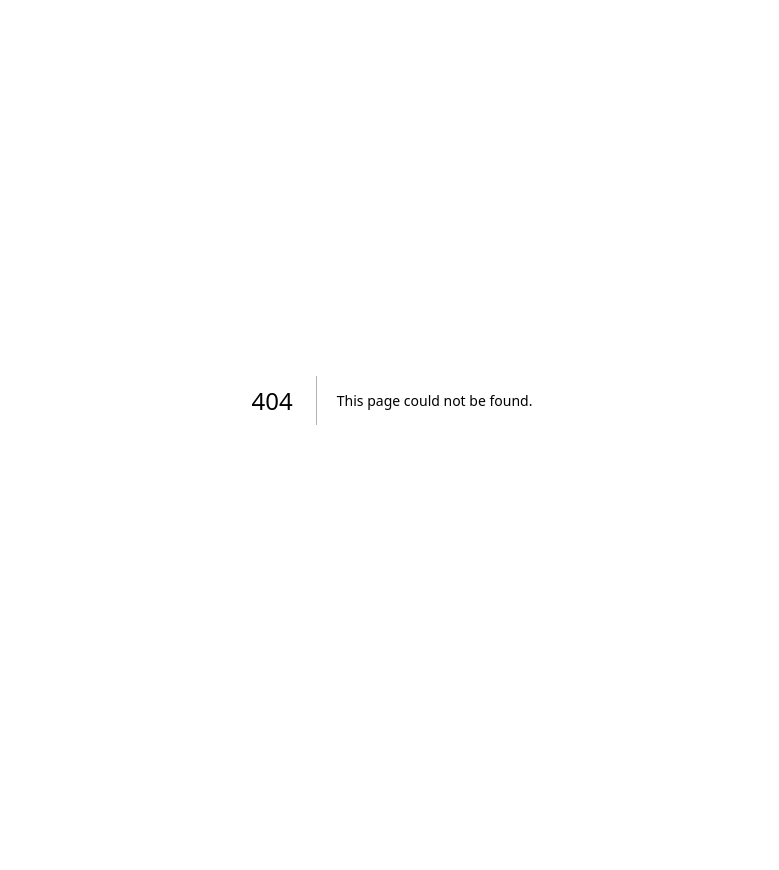
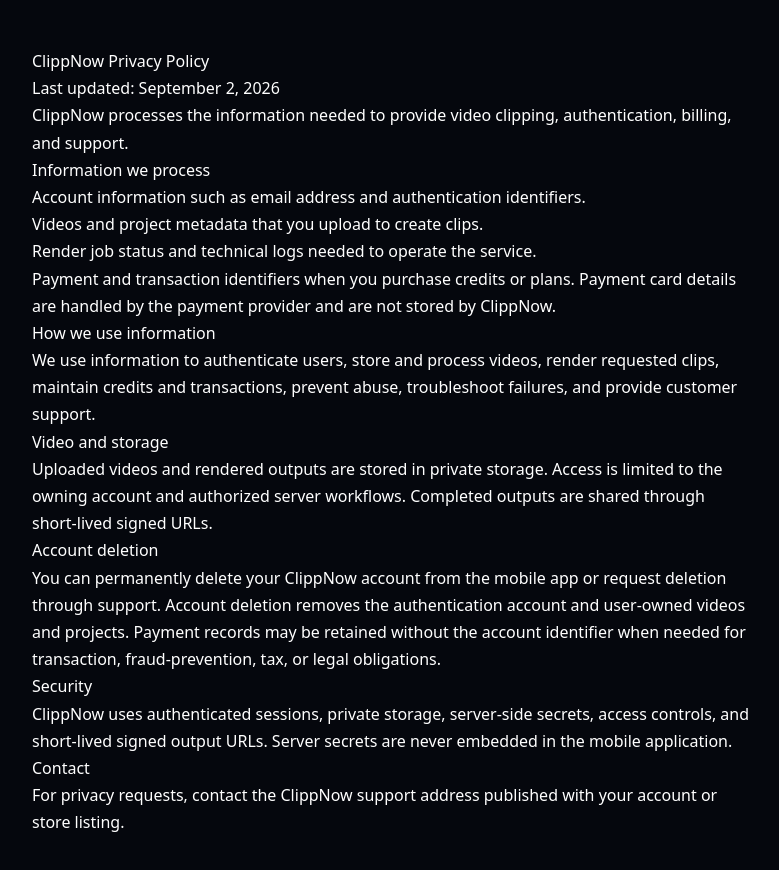
Before and after one commit to edosaputraputradayak07-collab/clippnow, a Next.js app: page /privacy in a window 1280 px wide. Before the commit this address had no page. Shown: the top 870 px of the page, without its empty margins (248-1027 px from the left). Before the commit the page ends 800 px from the top, so only its background shows below. Built offline with nearby package versions, Linux system fonts and the light colour scheme.

Commit message:
feat: add public privacy policy page

```diff
--- /dev/null
+++ b/app/privacy/page.tsx
@@ -0,0 +1,26 @@
+export default function PrivacyPage() {
+  return (
+    <main style={{ maxWidth: 760, margin: '0 auto', padding: '48px 20px', fontFamily: 'system-ui, sans-serif', lineHeight: 1.7 }}>
+      <h1>ClippNow Privacy Policy</h1>
+      <p>Last updated: September 2, 2026</p>
+      <p>ClippNow processes the information needed to provide video clipping, authentication, billing, and support.</p>
+      <h2>Information we process</h2>
+      <ul>
+        <li>Account information such as email address and authentication identifiers.</li>
+        <li>Videos and project metadata that you upload to create clips.</li>
+        <li>Render job status and technical logs needed to operate the service.</li>
+        <li>Payment and transaction identifiers when you purchase credits or plans. Payment card details are handled by the payment provider and are not stored by ClippNow.</li>
+      </ul>
+      <h2>How we use information</h2>
+      <p>We use information to authenticate users, store and process videos, render requested clips, maintain credits and transactions, prevent abuse, troubleshoot failures, and provide customer support.</p>
+      <h2>Video and storage</h2>
+      <p>Uploaded videos and rendered outputs are stored in private storage. Access is limited to the owning account and authorized server workflows. Completed outputs are shared through short-lived signed URLs.</p>
+      <h2>Account deletion</h2>
+      <p>You can permanently delete your ClippNow account from the mobile app or request deletion through support. Account deletion removes the authentication account and user-owned videos and projects. Payment records may be retained without the account identifier when needed for transaction, fraud-prevention, tax, or legal obligations.</p>
+      <h2>Security</h2>
+      <p>ClippNow uses authenticated sessions, private storage, server-side secrets, access controls, and short-lived signed output URLs. Server secrets are never embedded in the mobile application.</p>
+      <h2>Contact</h2>
+      <p>For privacy requests, contact the ClippNow support address published with your account or store listing.</p>
+    </main>
+  );
+}
```
